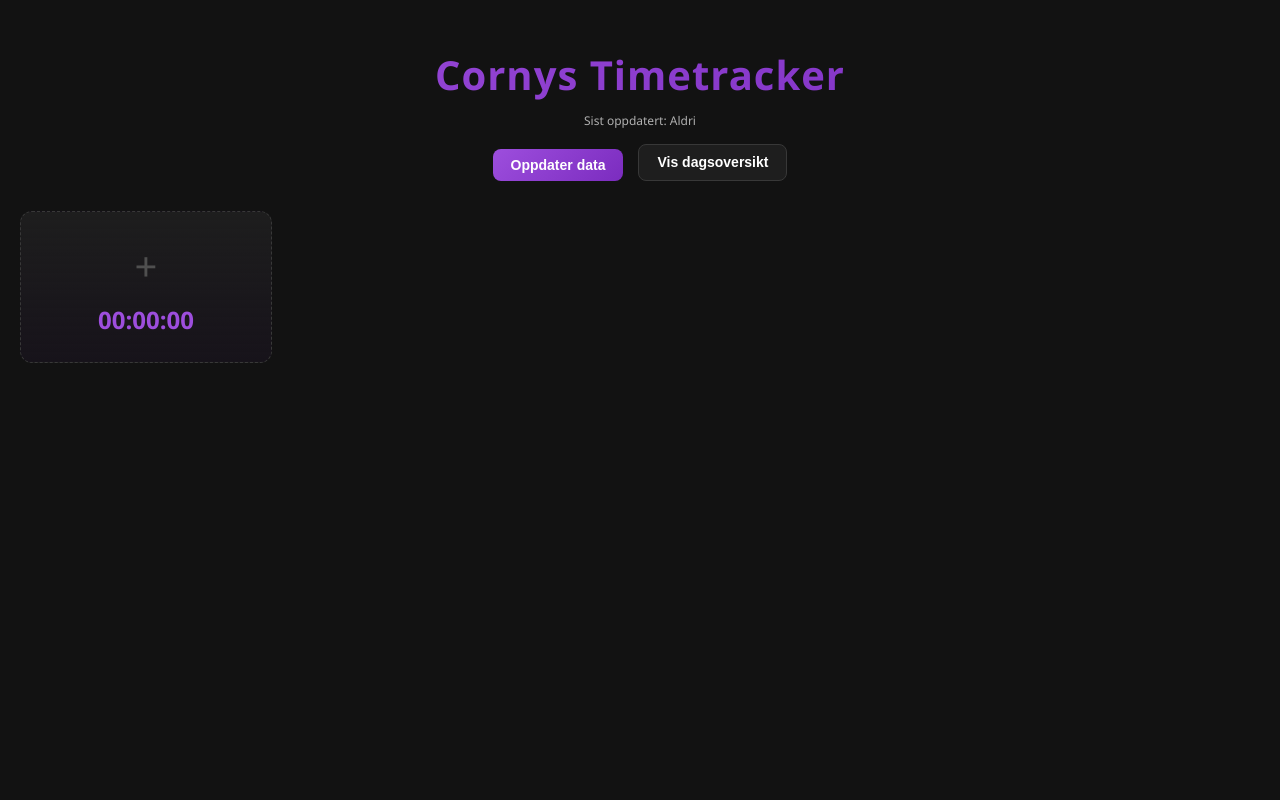
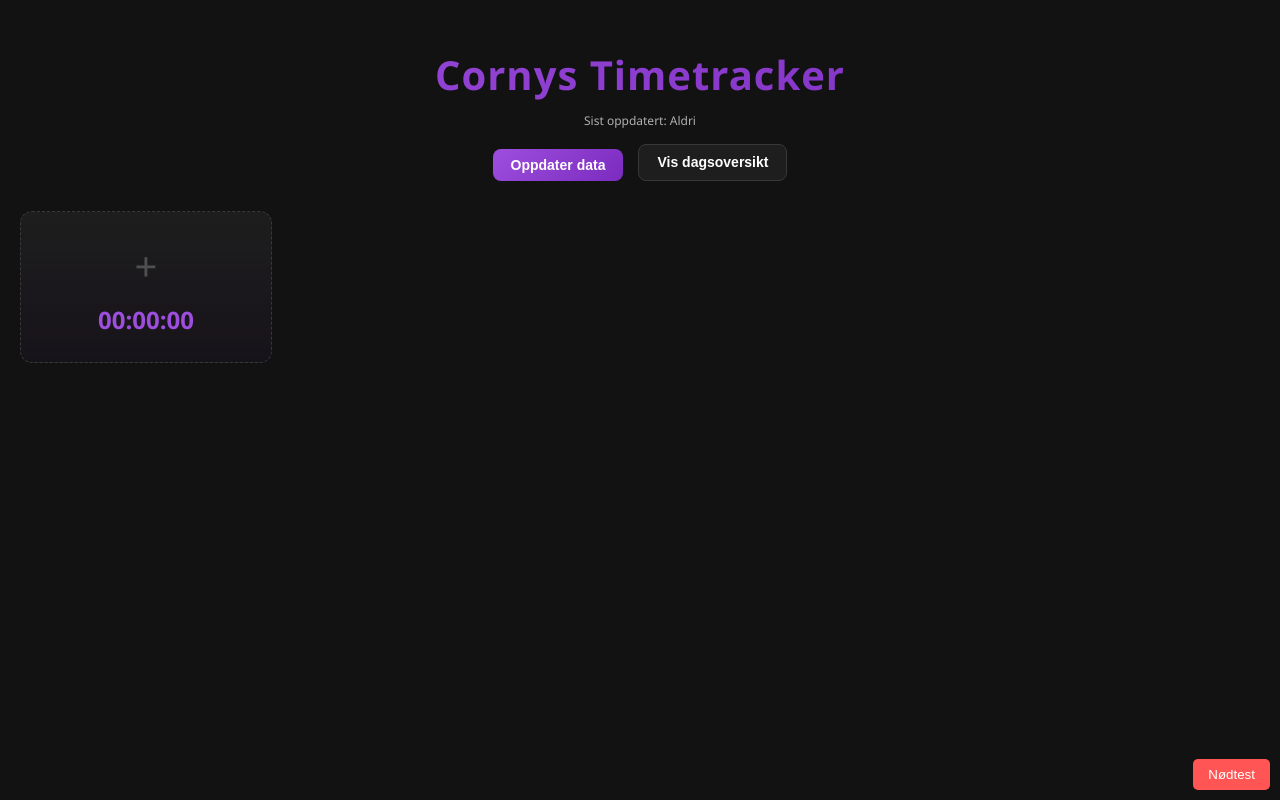
Before and after one commit to Cor9Kase/enkeltimer, a plain HTML site: page index.html in a window 1280 px wide. Drawn offline with Linux system fonts and the light colour scheme.

Commit message:
Update index.html

```diff
--- a/index.html
+++ b/index.html
@@ -20,7 +20,29 @@
   </button>
 </div>
   </div>
+  <button onclick="testConnection()" style="position:fixed; bottom:10px; right:10px; background-color:#ff5555; color:white; padding:8px 15px; border-radius:5px; border:none; cursor:pointer; z-index:1000;">Nødtest</button>
 
+<script>
+function testConnection() {
+  const url = 'https://script.google.com/macros/s/AKfycbwFA5Kxga-ZkMLcNLONBO0AJfBfjNOKRLUQ5UMO8fW4dtE1TIsu2rFXOOXSIjwxzXuC/exec?action=getCustomers';
+  console.log("Tester URL:", url);
+  alert("Tester tilkobling til Google Script.\nSe konsollen (F12) for resultater.");
+
+  fetch(url)
+    .then(response => {
+      console.log("Respons status:", response.status);
+      return response.text();
+    })
+    .then(text => {
+      console.log("Respons tekst:", text);
+      alert("Mottok respons! Se konsollen for detaljer.");
+    })
+    .catch(error => {
+      console.error("Tilkoblingsfeil:", error);
+      alert("Tilkoblingsfeil: " + error.message);
+    });
+}
+</script>
   <div class="container" id="customer-container">
     <!-- Add customer button always comes first -->
     <div class="add-customer" id="add-customer-box" onclick="startNewCustomerTimer()">
```
